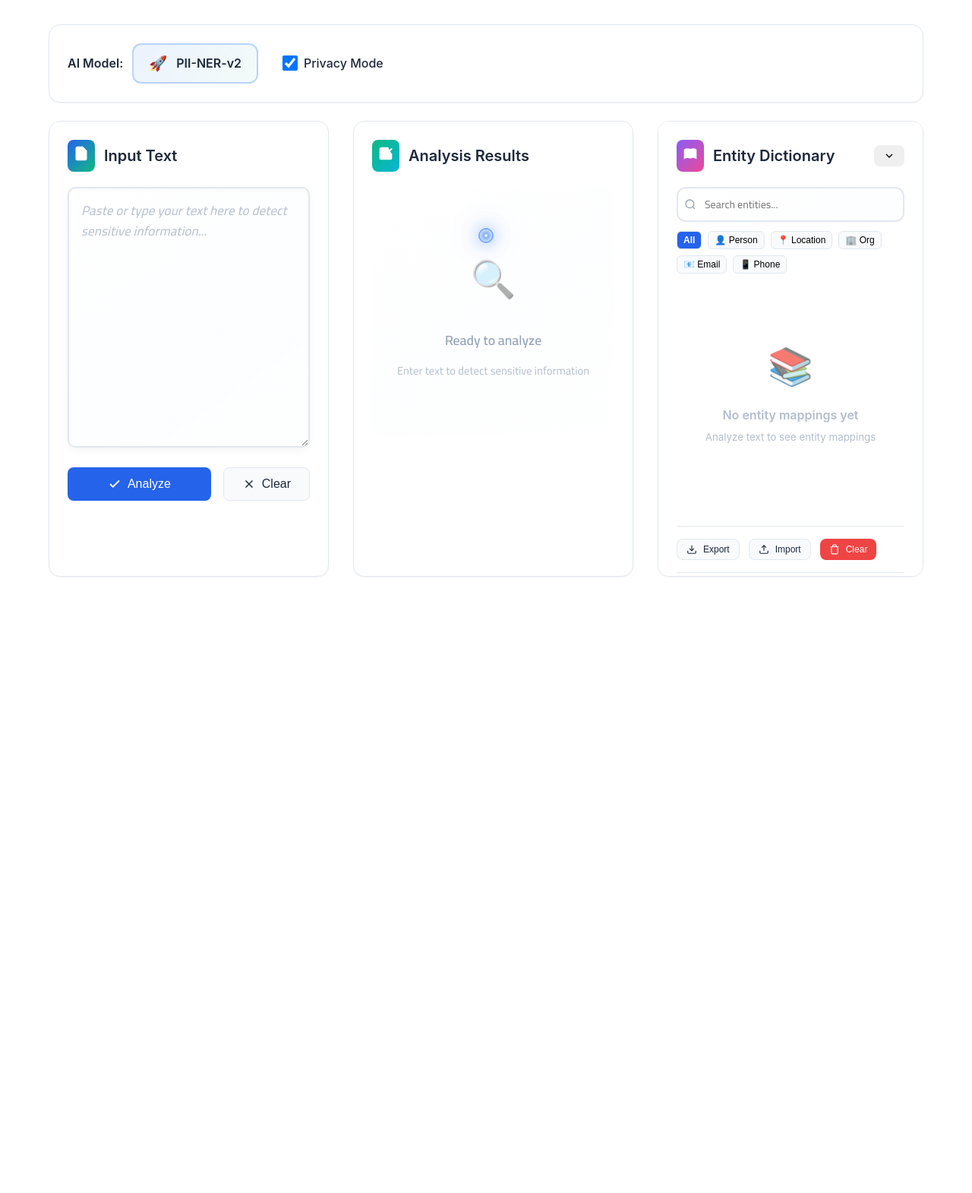
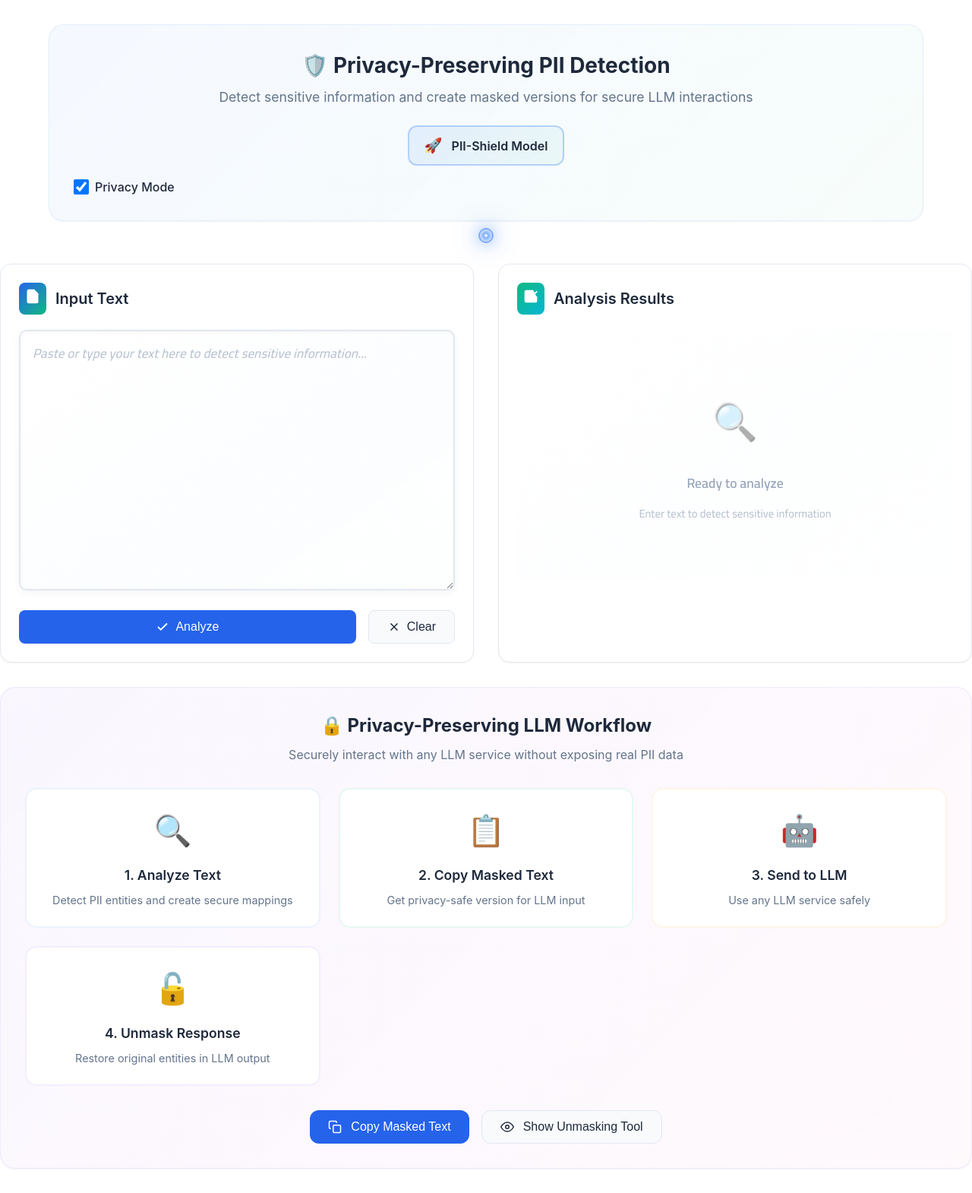
Before and after one commit to Hiida3li/ner-pii-nlp, a FastAPI app: page /app in a window 1280 px wide. Shown: the part 90-1660 px from the top of the page at 76% size. Before the commit the page ends 849 px from the top, so only its background shows below. Run offline with FastAPI, Linux system fonts and the light colour scheme.

Commit message:
ui improved

```diff
--- a/src/templates/index.html
+++ b/src/templates/index.html
@@ -34,20 +34,22 @@
 
   <!-- Main Content -->
   <main class="section">
-    <!-- Simplified Controls Bar -->
-    <div class="card mb-6" style="padding: 1.5rem; border-radius: 15px;">
-      <div style="display: flex; justify-content: space-between; align-items: center; flex-wrap: wrap; gap: 1rem;">
-        <div style="display: flex; align-items: center; gap: 2rem; flex-wrap: wrap;">
-          <div style="display: flex; align-items: center; gap: 0.75rem;">
-            <span class="dynamic-hover" style="font-weight: 600; transition: transform 0.3s ease; display: inline-block;">AI Model:</span>
-            <div class="model-display dynamic-hover" style="padding: 10px 20px; background: linear-gradient(135deg, rgba(59, 130, 246, 0.1), rgba(16, 185, 129, 0.05)); border: 2px solid rgba(59, 130, 246, 0.3); border-radius: 12px; display: inline-flex; align-items: center; gap: 0.75rem; transition: transform 0.3s ease, box-shadow 0.3s ease;">
-              <span class="rocket-emoji dynamic-hover" style="font-size: 1.2rem; display: inline-block; transition: transform 0.3s ease;">🚀</span>
-              <span class="model-name dynamic-hover" style="font-size: 1rem; font-weight: 600; color: var(--text-primary); display: inline-block; transition: transform 0.3s ease;">PII-NER-v2</span>
-            </div>
-            <select id="model-selector" class="form-select-hidden" style="display: none;">
-              <option value="v2" selected>PII-NER-v2</option>
-            </select>
-          </div>
+    <!-- Hero Section -->
+    <div class="card mb-6" style="padding: 2rem; border-radius: 20px; background: linear-gradient(135deg, rgba(59, 130, 246, 0.05), rgba(16, 185, 129, 0.03)); border: 1px solid rgba(59, 130, 246, 0.1);">
+      <div style="text-align: center; margin-bottom: 1.5rem;">
+        <h2 style="font-size: 1.75rem; font-weight: 700; margin-bottom: 0.5rem; color: var(--text-primary);">🛡️ Privacy-Preserving PII Detection</h2>
+        <p style="font-size: 1.1rem; color: var(--text-secondary); margin: 0;">Detect sensitive information and create masked versions for secure LLM interactions</p>
+      </div>
+
+      <div style="display: flex; justify-content: center; align-items: center; gap: 1rem; margin-bottom: 1rem;">
+        <div class="model-display" style="padding: 10px 20px; background: linear-gradient(135deg, rgba(59, 130, 246, 0.1), rgba(16, 185, 129, 0.05)); border: 2px solid rgba(59, 130, 246, 0.3); border-radius: 12px; display: inline-flex; align-items: center; gap: 0.75rem;">
+          <span style="font-size: 1.2rem;">🚀</span>
+          <span style="font-size: 1rem; font-weight: 600; color: var(--text-primary);">PII-Shield Model</span>
+        </div>
+        <select id="model-selector" class="form-select-hidden" style="display: none;">
+          <option value="v2" selected>PII-NER-v2</option>
+        </select>
+      </div>
           <label class="privacy-mode-label" style="display: flex; align-items: center; gap: 0.5rem; cursor: none; transition: transform 0.3s ease;">
             <input type="checkbox" id="privacy-mode" class="form-checkbox" checked style="width: 20px; height: 20px;">
             <span style="font-weight: 500;">Privacy Mode</span>
@@ -62,7 +64,7 @@
 
 
     <!-- Main Analysis Area -->
-    <div style="display: grid; grid-template-columns: 1fr 1fr 350px; gap: 2rem; margin-bottom: 2rem;">
+    <div style="display: grid; grid-template-columns: 1fr 1fr; gap: 2rem; margin-bottom: 2rem;">
       <!-- Input Section -->
       <div class="card input-card" style="border-radius: 15px; padding: 1.5rem; transition: transform 0.3s ease;">
         <div style="display: flex; align-items: center; gap: 0.75rem; margin-bottom: 1.25rem;">
@@ -125,8 +127,8 @@
         </div>
       </div>
 
-      <!-- Entity Dictionary Panel -->
-      <div class="card entity-dictionary-card" style="border-radius: 15px; padding: 1.5rem; transition: transform 0.3s ease; max-height: calc(100vh - 200px); overflow-y: auto;">
+      <!-- Entity Dictionary Panel (Hidden for Demo) -->
+      <div class="card entity-dictionary-card" style="display: none; border-radius: 15px; padding: 1.5rem; transition: transform 0.3s ease; max-height: calc(100vh - 200px); overflow-y: auto;">
         <div style="display: flex; align-items: center; justify-content: space-between; gap: 0.75rem; margin-bottom: 1.25rem;">
           <div style="display: flex; align-items: center; gap: 0.75rem;">
             <div style="background: linear-gradient(135deg, #8b5cf6, #ec4899); padding: 8px; border-radius: 8px;">
@@ -234,6 +236,83 @@
               </div>
             </div>
           </div>
+        </div>
+      </div>
+    </div>
+
+    <!-- Privacy Workflow Section -->
+    <div class="card" style="border-radius: 20px; padding: 2rem; margin-bottom: 2rem; background: linear-gradient(135deg, rgba(139, 92, 246, 0.05), rgba(236, 72, 153, 0.03)); border: 1px solid rgba(139, 92, 246, 0.1);">
+      <div style="text-align: center; margin-bottom: 2rem;">
+        <h3 style="font-size: 1.5rem; font-weight: 700; margin-bottom: 0.5rem; color: var(--text-primary);">🔒 Privacy-Preserving LLM Workflow</h3>
+        <p style="font-size: 1rem; color: var(--text-secondary); margin: 0;">Securely interact with any LLM service without exposing real PII data</p>
+      </div>
+
+      <!-- Workflow Steps -->
+      <div style="display: grid; grid-template-columns: repeat(auto-fit, minmax(300px, 1fr)); gap: 1.5rem; margin-bottom: 2rem;">
+        <div class="workflow-step" style="padding: 1.5rem; background: var(--background); border-radius: 15px; border: 2px solid rgba(59, 130, 246, 0.1); text-align: center;">
+          <div style="font-size: 2.5rem; margin-bottom: 1rem;">🔍</div>
+          <h4 style="font-size: 1.1rem; font-weight: 600; margin-bottom: 0.5rem; color: var(--text-primary);">1. Analyze Text</h4>
+          <p style="font-size: 0.9rem; color: var(--text-secondary); margin: 0;">Detect PII entities and create secure mappings</p>
+        </div>
+
+        <div class="workflow-step" style="padding: 1.5rem; background: var(--background); border-radius: 15px; border: 2px solid rgba(16, 185, 129, 0.1); text-align: center;">
+          <div style="font-size: 2.5rem; margin-bottom: 1rem;">📋</div>
+          <h4 style="font-size: 1.1rem; font-weight: 600; margin-bottom: 0.5rem; color: var(--text-primary);">2. Copy Masked Text</h4>
+          <p style="font-size: 0.9rem; color: var(--text-secondary); margin: 0;">Get privacy-safe version for LLM input</p>
+        </div>
+
+        <div class="workflow-step" style="padding: 1.5rem; background: var(--background); border-radius: 15px; border: 2px solid rgba(245, 158, 11, 0.1); text-align: center;">
+          <div style="font-size: 2.5rem; margin-bottom: 1rem;">🤖</div>
+          <h4 style="font-size: 1.1rem; font-weight: 600; margin-bottom: 0.5rem; color: var(--text-primary);">3. Send to LLM</h4>
+          <p style="font-size: 0.9rem; color: var(--text-secondary); margin: 0;">Use any LLM service safely</p>
+        </div>
+
+        <div class="workflow-step" style="padding: 1.5rem; background: var(--background); border-radius: 15px; border: 2px solid rgba(139, 92, 246, 0.1); text-align: center;">
+          <div style="font-size: 2.5rem; margin-bottom: 1rem;">🔓</div>
+          <h4 style="font-size: 1.1rem; font-weight: 600; margin-bottom: 0.5rem; color: var(--text-primary);">4. Unmask Response</h4>
+          <p style="font-size: 0.9rem; color: var(--text-secondary); margin: 0;">Restore original entities in LLM output</p>
+        </div>
+      </div>
+
+      <!-- Action Buttons -->
+      <div style="display: flex; gap: 1rem; justify-content: center; flex-wrap: wrap;">
+        <button id="copy-masked-demo" class="btn btn-primary" style="padding: 12px 24px; font-size: 1rem; display: flex; align-items: center; gap: 0.75rem; border-radius: 12px;">
+          <svg width="18" height="18" viewBox="0 0 24 24" fill="none" stroke="currentColor" stroke-width="2">
+            <rect x="9" y="9" width="13" height="13" rx="2" ry="2"></rect>
+            <path d="M5 15H4a2 2 0 0 1-2-2V4a2 2 0 0 1 2-2h9a2 2 0 0 1 2 2v1"></path>
+          </svg>
+          Copy Masked Text
+        </button>
+
+        <button id="show-unmask-demo" class="btn btn-secondary" style="padding: 12px 24px; font-size: 1rem; display: flex; align-items: center; gap: 0.75rem; border-radius: 12px;">
+          <svg width="18" height="18" viewBox="0 0 24 24" fill="none" stroke="currentColor" stroke-width="2">
+            <path d="M1 12s4-8 11-8 11 8 11 8-4 8-11 8-11-8-11-8z"></path>
+            <circle cx="12" cy="12" r="3"></circle>
+          </svg>
+          Show Unmasking Tool
+        </button>
+      </div>
+
+      <!-- Unmasking Tool (Initially Hidden) -->
+      <div id="unmask-tool" style="display: none; margin-top: 2rem; padding: 1.5rem; background: var(--surface); border-radius: 15px; border: 1px solid var(--border);">
+        <h4 style="font-size: 1.1rem; font-weight: 600; margin-bottom: 1rem; color: var(--text-primary);">🔓 Unmask LLM Response</h4>
+        <div style="display: flex; gap: 1rem; align-items: flex-start;">
+          <textarea
+            id="unmask-input-demo"
+            placeholder="Paste LLM response with masked entities here (e.g., 'Person1 works at Organization1')..."
+            style="flex: 1; min-height: 100px; padding: 1rem; border: 1px solid var(--border); border-radius: 10px; font-family: monospace; font-size: 0.9rem; resize: vertical;"
+          ></textarea>
+          <button id="unmask-btn-demo" class="btn btn-primary" style="padding: 12px 20px; white-space: nowrap;">
+            <svg width="16" height="16" viewBox="0 0 24 24" fill="none" stroke="currentColor" stroke-width="2" style="margin-right: 0.5rem;">
+              <path d="M1 12s4-8 11-8 11 8 11 8-4 8-11 8-11-8-11-8z"></path>
+              <circle cx="12" cy="12" r="3"></circle>
+            </svg>
+            Unmask
+          </button>
+        </div>
+        <div id="unmask-result-demo" style="margin-top: 1rem; padding: 1rem; background: rgba(16, 185, 129, 0.1); border-radius: 10px; border: 1px solid rgba(16, 185, 129, 0.2); display: none;">
+          <h5 style="font-size: 0.9rem; font-weight: 600; margin-bottom: 0.5rem; color: #059669;">✅ Unmasked Result:</h5>
+          <div id="unmask-output-demo" style="font-size: 1rem; color: var(--text-primary); white-space: pre-wrap;"></div>
         </div>
       </div>
     </div>
```
